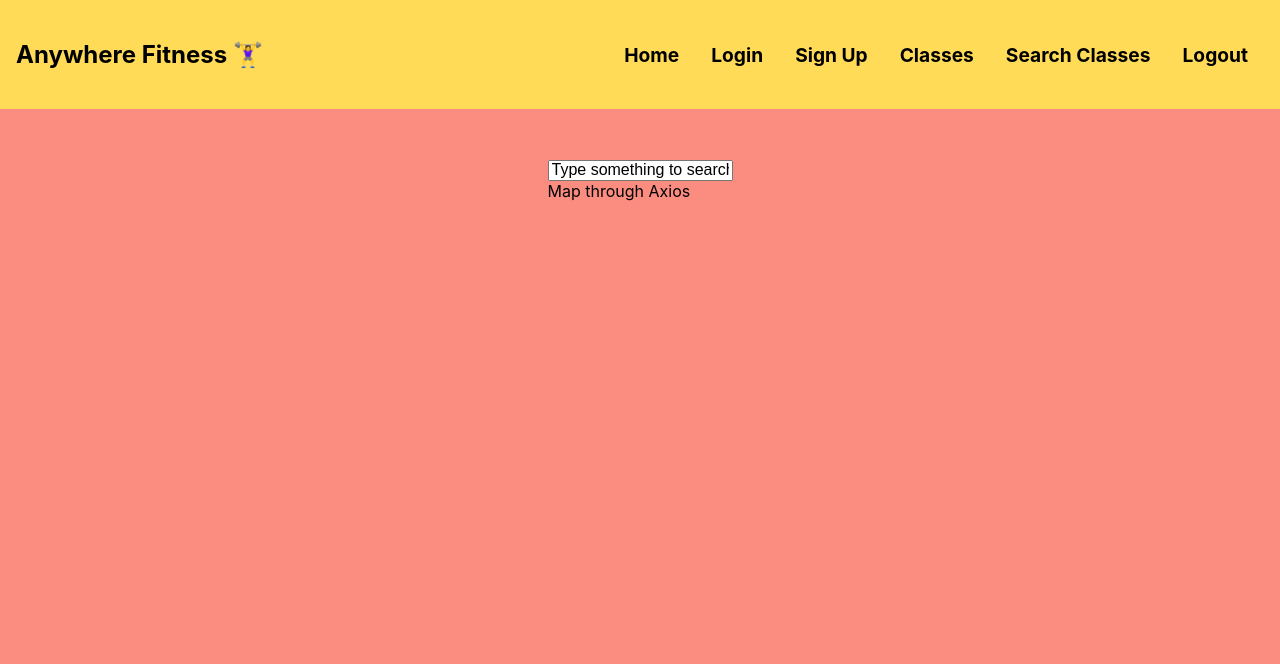
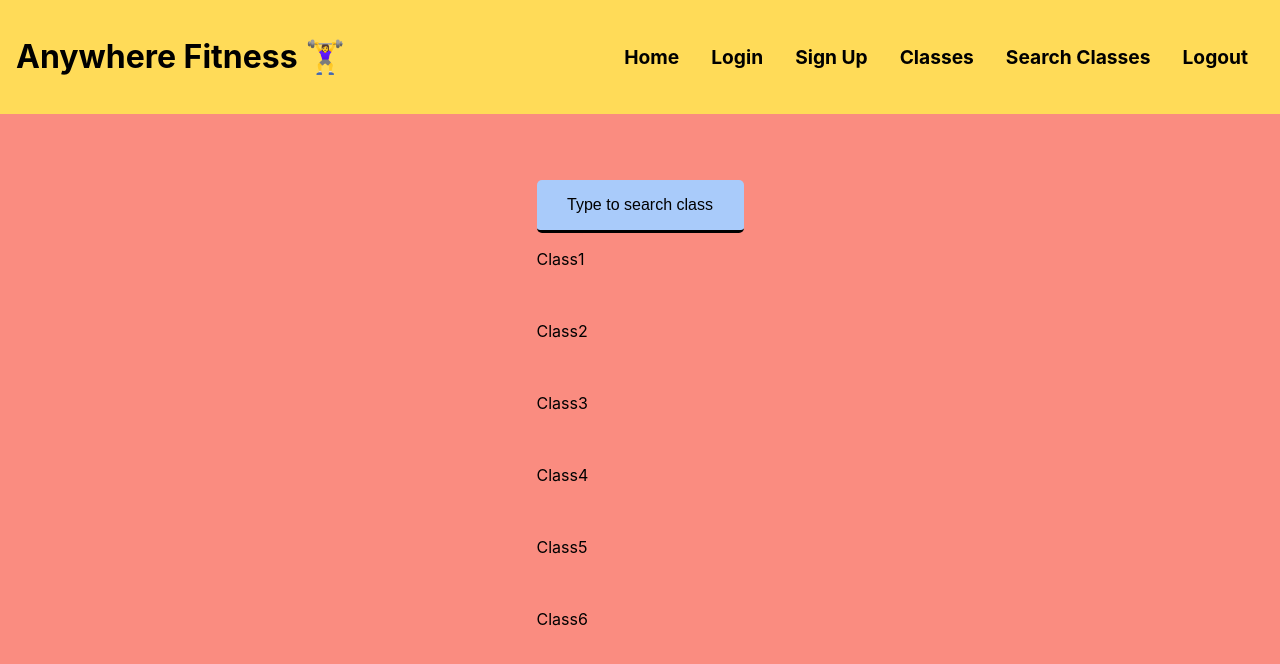
Before and after one commit to ft-anywhere-fitness-09/front-end, a React (Create React App) app in the folder fitness/: page /search in a window 1280 px wide. Shown: the top 664 px of the page. Built offline with nearby package versions, Linux system fonts and the light colour scheme.

Commit message:
style changes

```diff
--- a/fitness/src/components/Header.js
+++ b/fitness/src/components/Header.js
@@ -5,7 +5,7 @@ import styled from "styled-components";
 const Header = () => {
   return (
     <HeaderStyle>
-      <p>Anywhere Fitness 🏋️‍♀️</p>
+      <h1>Anywhere Fitness 🏋️‍♀️</h1>
       <MenuStyle>
         <li>
           <Link to="/home">Home</Link>
--- a/fitness/src/components/SearchClass.js
+++ b/fitness/src/components/SearchClass.js
@@ -1,30 +1,51 @@
-import React, { useState } from 'react';
-
+import React, { useState } from "react";
+import styled from "styled-components";
 
 const SearchClass = () => {
-
-    const [state, setState] = useState({
-
-    });
+  const [state, setState] = useState({});
 
   const handleChange = (event) => {
     // setState({
     //     ...state,
     //     [event.target.name]: event.target.value
     // })
-    }
+  };
 
   return (
+    <FormGroup>
+      <Input
+        value={""}
+        onChange={(e) => this.handleChange(e)}
+        placeholder="Type to search class"
+      />
+      <br />
       <div>
-        <input
-          value={""}
-          onChange={e => this.handleChange(e)}
-          placeholder="Type something to search"
-        />
-        <br/>
-        Map through Axios
+        <p>Class1 </p>
+        <br />
+        <p>Class2 </p>
+        <br />
+        <p>Class3 </p>
+        <br />
+        <p>Class4 </p>
+        <br />
+        <p>Class5 </p>
+        <br />
+        <p>Class6 </p>
       </div>
-    )
-}
+    </FormGroup>
+  );
+};
+const FormGroup = styled.form`
+  padding: 1rem;
+`;
 
+const Input = styled.input`
+  border: none;
+  border-bottom: solid black 3px;
+  border-radius: 5px;
+  font-size: 1rem;
+  padding: 1rem 0;
+  width: 100%;
+  background-color: #a9cbfa;
+`;
 export default SearchClass;
```
Lines whose indentation alone changed are shown as unchanged.
